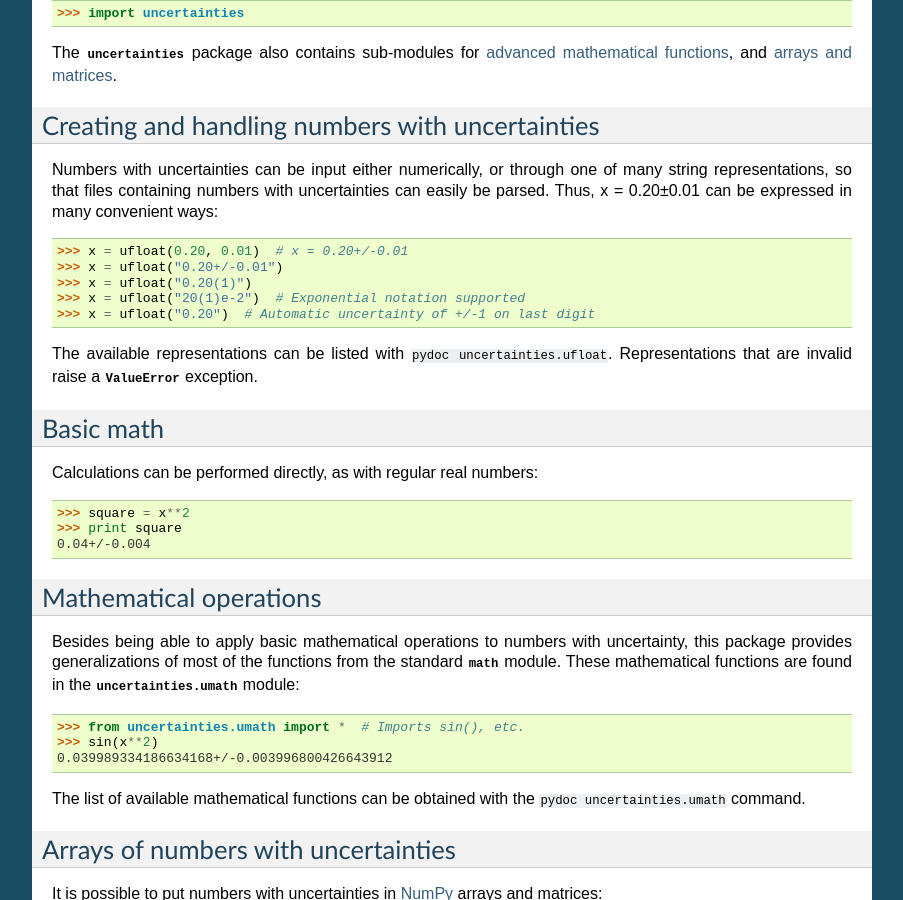
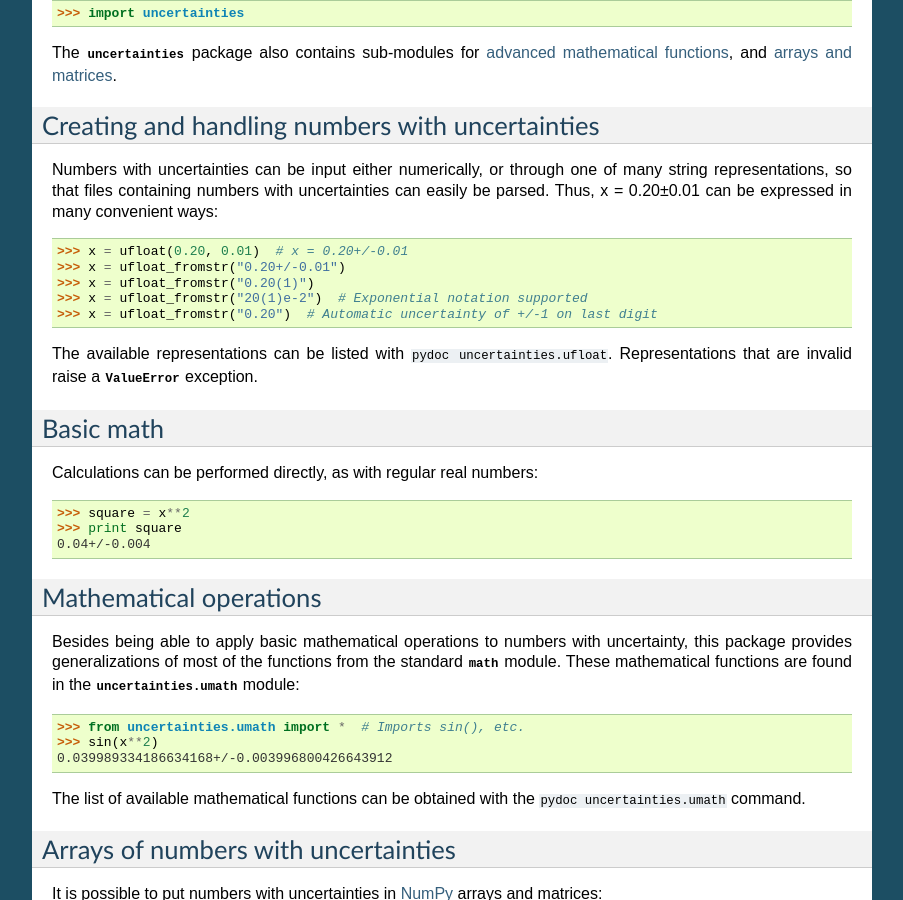
Before and after one commit to lmfit/uncertainties, a Sphinx documentation site: the page built from doc/user_guide.rst, in a window 1280 px wide and 900 px high, scrolled down 687 px. Shown: the whole window, without its empty margins (198-1101 px from the left). Built offline with Sphinx 7.4.7, drawn with Linux system fonts in a browser that asks for light colours; the version number is read from the project's files by our own code.

Commit message:
Updated the Sphinx docs with the new ufloat_fromstr().

```diff
--- a/doc/user_guide.rst
+++ b/doc/user_guide.rst
@@ -42,10 +42,10 @@
 expressed in many convenient ways:
 
   >>> x = ufloat(0.20, 0.01)  # x = 0.20+/-0.01
-  >>> x = ufloat("0.20+/-0.01")
-  >>> x = ufloat("0.20(1)")
-  >>> x = ufloat("20(1)e-2")  # Exponential notation supported
-  >>> x = ufloat("0.20")  # Automatic uncertainty of +/-1 on last digit
+  >>> x = ufloat_fromstr("0.20+/-0.01")
+  >>> x = ufloat_fromstr("0.20(1)")
+  >>> x = ufloat_fromstr("20(1)e-2")  # Exponential notation supported
+  >>> x = ufloat_fromstr("0.20")  # Automatic uncertainty of +/-1 on last digit
 
 The available representations can be listed with ``pydoc
 uncertainties.ufloat``.  Representations that are invalid raise a
```
